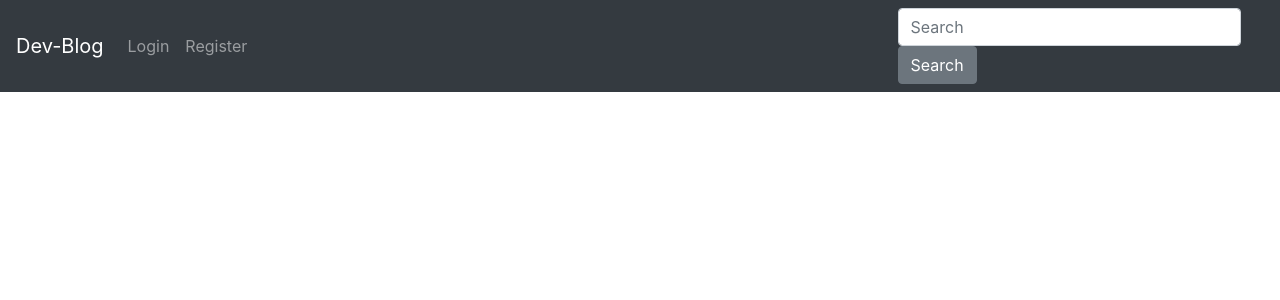
After one commit to FMTW/ProjectWebsite-DevBlog, a PHP site: template templates/home.twig in a window 1280 px wide. The commit adds this page. Shown: the top 300 px of the page. Run offline with PHP 8.4, Linux system fonts and the light colour scheme; the template is opened without the code that fills it, so the values that code supplies are empty; some libraries are stand-ins or nearby versions.

Commit message:
Navigation Bar, Database class
Added a Navigation Bar, it include Logo, Login, Register button and a Search bar.
Added a Database class serve as a foundation for all other class that need access to database.

```diff
--- /dev/null
+++ b/templates/home.twig
@@ -0,0 +1,8 @@
+<!doctype html>
+
+<html>
+    {% include 'partials/head.twig' %}
+    <body>
+        {% include 'partials/navigation.twig' %}
+    </body>
+</html>
--- /dev/null
+++ b/templates/partials/head.twig
@@ -0,0 +1,7 @@
+<head>
+    <title>{{title}}</title>
+    <link rel="stylesheet" href="..\node_modules\bootstrap\dist\css\bootstrap.min.css">
+    <script src="..\node_modules\bootstrap\dist\js\bootstrap.min.js"></script>
+    <script src="..\node_modules\jquery\dist\jquery.min.js"></script>
+    <script src="..\node_modules\popper.js\dist\popper.min.js"></script>
+</head>
--- /dev/null
+++ b/templates/partials/navigation.twig
@@ -0,0 +1,21 @@
+<nav class="navbar navbar-expand-lg navbar-dark bg-dark">
+  <a class="navbar-brand" href="#">Dev-Blog</a>
+  <button class="navbar-toggler" type="button" data-toggle="collapse" data-target="#navbarTogglerDemo02" aria-controls="navbarTogglerDemo02" aria-expanded="false" aria-label="Toggle navigation">
+    <span class="navbar-toggler-icon"></span>
+  </button>
+
+  <div class="collapse navbar-collapse" id="navbarToggler">
+    <ul class="navbar-nav col-8">
+      <li class="nav-item">
+        <a class="nav-link" href="#">Login</a>
+      </li>
+      <li class="nav-item">
+        <a class="nav-link" href="#">Register</a>
+      </li>
+    </ul>
+    <form class="form-inline col-4">
+      <input class="form-control flex-grow-1 mr-sm-2" type="search" placeholder="Search">
+      <button class="btn btn-secondary my-2 my-sm-0" type="submit">Search</button>
+    </form>
+  </div>
+</nav>
```
Also changed, not shown: classes/Database.php (added, +11 -0 lines), index.php (+11 -1 lines).
